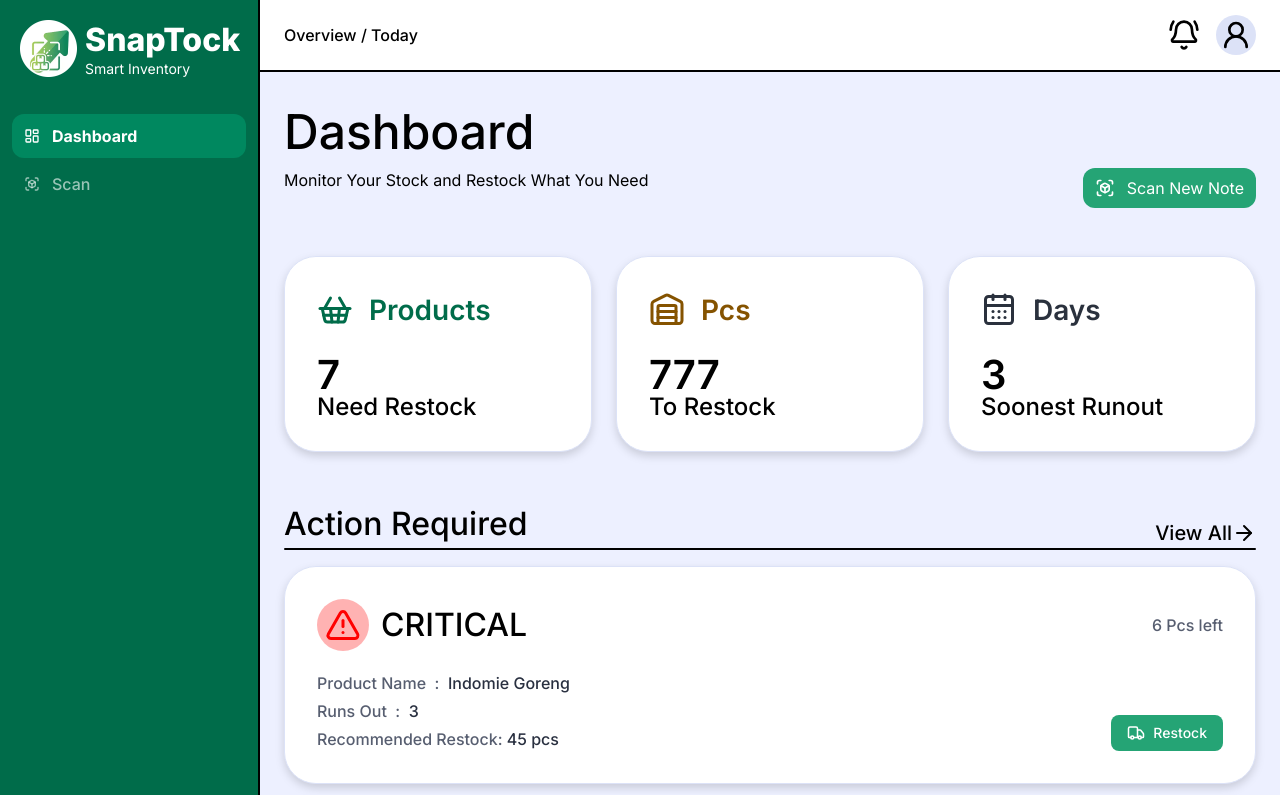
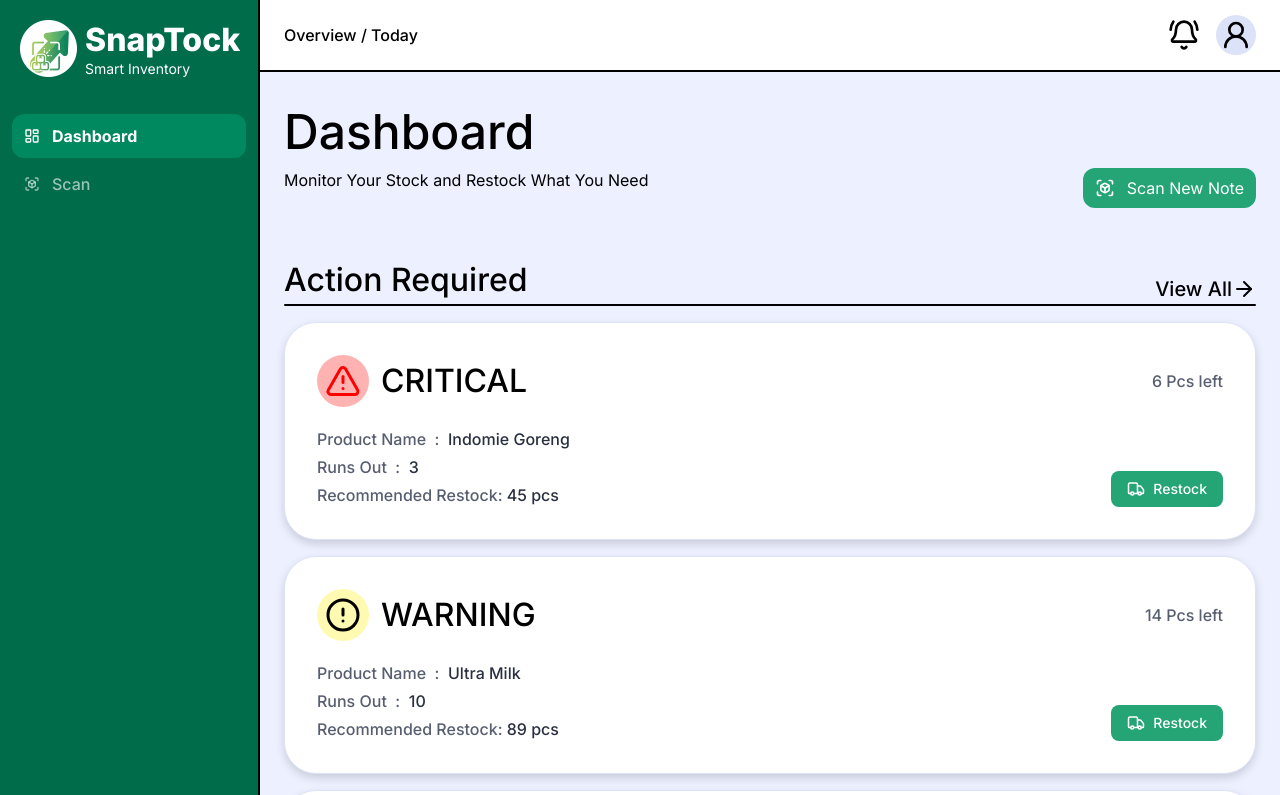
Before and after one commit to JempolKakiKiri/SnapTock-fe, a React (Vite) app: page /dashboard in a window 1280 px wide. Shown: the top 795 px of the page. Built offline with nearby package versions, Linux system fonts and the light colour scheme.

Commit message:
fix: remove unused DashboardSummary component from DashboardContainer

```diff
--- a/src/features/dashboard/components/DashboardSummary.tsx
+++ /dev/null
@@ -1,38 +0,0 @@
-import Card from "../../../shared/components/ui/Card.tsx";
-import { summaryData } from "../data/data.ts";
-import type { LucideIcon } from "lucide-react";
-
-interface SummaryProps {
-  id: number;
-  Icon: LucideIcon;
-  className: string;
-  title: string;
-  amount: number;
-  desc: string;
-}
-
-const DashboardSummary = () => {
-  return (
-    <section className="w-full grid grid-cols-1 gap-6 p-6 md:grid-cols-2 lg:grid-cols-3">
-      {summaryData.map(
-        ({ id, Icon, className, title, amount, desc }: SummaryProps) => (
-          <Card
-            key={id}
-            className="flex flex-col gap-6 hover:-translate-y-2 transition-transform duration-200"
-          >
-            <div className={`${className} flex items-center gap-4`}>
-              <Icon width={36} height={36} />
-              <h1 className="font-inter-600 text-[28px]">{title}</h1>
-            </div>
-            <div className="flex flex-col leading-none">
-              <p className="font-inter-600 text-[40px]">{amount}</p>
-              <p className="font-inter-500 text-[24px]">{desc}</p>
-            </div>
-          </Card>
-        ),
-      )}
-    </section>
-  );
-};
-
-export default DashboardSummary;
--- a/src/features/dashboard/container/DashboardContainer.tsx
+++ b/src/features/dashboard/container/DashboardContainer.tsx
@@ -1,6 +1,5 @@
 import DashboardHeader from "../components/DashboardHeader.tsx";
 import DashboardTitle from "../components/DashboardTitle.tsx";
-import DashboardSummary from "../components/DashboardSummary.tsx";
 import DashboardRecommendation from "../components/DashboardRecommendation.tsx";
 
 const DashboardContainer = () => {
@@ -8,7 +7,6 @@ const DashboardContainer = () => {
     <>
       <DashboardHeader />
       <DashboardTitle />
-      <DashboardSummary />
       <DashboardRecommendation />
     </>
   );
```
